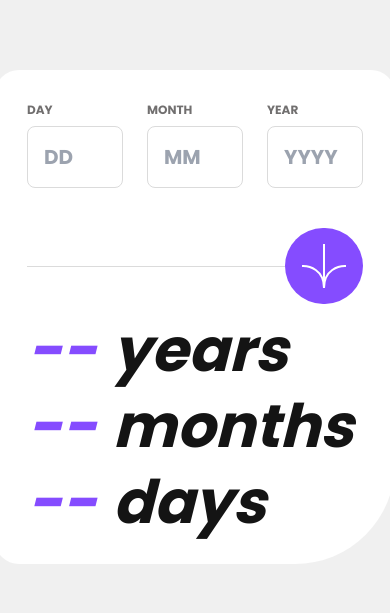
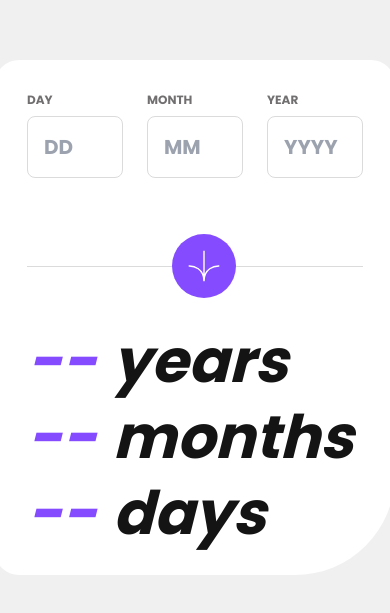
Before and after one commit to viniciusvalmeida/age-calculator-app, a Next.js app: page / in a window 390 px wide. Shown: the part 105-718 px from the top of the page. Built offline with nearby package versions, Linux system fonts and the light colour scheme.

Commit message:
feat: full responsive

```diff
--- a/components/BirthForm.tsx
+++ b/components/BirthForm.tsx
@@ -169,17 +169,18 @@ export default function BirthForm() {
 						</span>
 					</div>
 				</div>
-				<div className="flex">
+				<div className="flex my-12 md:my-0">
 					<div className="flex flex-grow h-[1px] bg-neutral-light-grey self-center"></div>
 					<button
 						type="submit"
-						className="bg-primary-purple rounded-full p-4 hover:bg-neutral-off-black"
+						className="bg-primary-purple rounded-full p-4 hover:bg-neutral-off-black absolute self-center left-[44%] md:static"
 					>
 						<svg
 							xmlns="http://www.w3.org/2000/svg"
 							width="46"
 							height="44"
 							viewBox="0 0 46 44"
+							className="w-8 h-8 md:w-12 md:h-12"
 						>
 							<g fill="none" stroke="#FFF" strokeWidth="2">
 								<path d="M1 22.019C8.333 21.686 23 25.616 23 44M23 44V0M45 22.019C37.667 21.686 23 25.616 23 44" />
```
